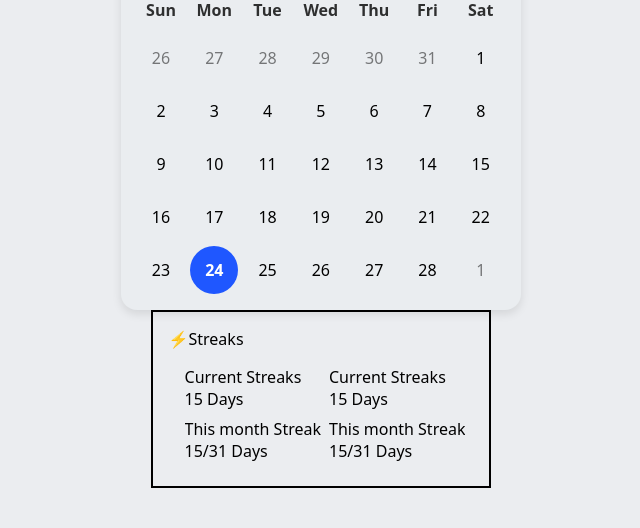
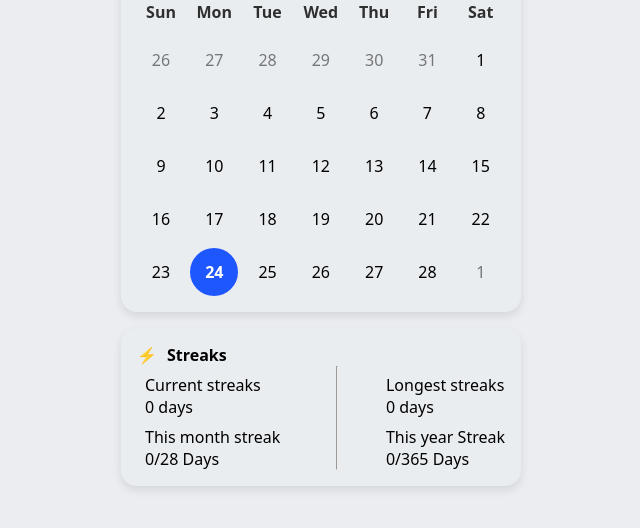
Before and after one commit to thehassanshaikh/Progress-Tracker, a plain HTML site: page index.html in a window 1280 px wide. Shown: the part 192-720 px from the top of the page, without its empty margins (319-959 px from the left). Drawn offline with Linux system fonts and the light colour scheme.

Commit message:
added the day month year and longest streak data dispaly card

```diff
--- a/index.html
+++ b/index.html
@@ -28,8 +28,8 @@
 
         <div class="dates" id="calendar-dates"></div>
     </div>
-     <!-- Add this section for streaks -->
-     <!-- <div class="streaks-container">
+    <!-- Add this section for streaks -->
+    <!-- <div class="streaks-container">
         <div class="streak">
             <span>Current Streak:</span>
             <span id="current-streak">0 days</span>
@@ -41,35 +41,34 @@
     </div> -->
 
     <div class="streaks-container">
-        <div class="streaks-title">
-          <span class="light-icon">⚡️</span>
-          <p class="streaks-title">Streaks</p>
+        <div class="streaks-title-con">
+            <span class="light-icon">⚡️</span>
+            <p class="streaks-title">Streaks</p>
         </div>
         <div class="streaks-data">
             <div class="current-streak-con">
                 <div class="current-streak">
-                    <p>Current Streaks</p>
-                    <p>15 <span>Days</span></p>
+                    <p>Current streaks</p>
+                    <p id="current-streak">15 <span>Days</span></p>
                 </div>
                 <div class="this-month-streak">
-                     <p>This month Streak</p>
-                     <p>15/31 <span>Days</span></p>
+                    <p>This month streak</p>
+                    <p id="this-month-count">15/31 <span>Days</span></p>
                 </div>
             </div>
+            <hr>
             <div class="longest-streak-con">
                 <div class="current-streak">
-                    <p>Current Streaks</p>
-                    <p>15 <span>Days</span></p>
+                    <p>Longest streaks</p>
+                    <p id="longest-streak">15 <span>Days</span></p>
                 </div>
                 <div class="this-month-streak">
-                     <p>This month Streak</p>
-                     <p>15/31 <span>Days</span></p>
+                    <p>This year Streak</p>
+                    <p id="this-year-count">15/31 <span>Days</span></p>
                 </div>
             </div>
         </div>
-
     </div>
-
     <script src="script.js"></script>
 </body>
 
--- a/script.js
+++ b/script.js
@@ -4,6 +4,8 @@ const next = document.getElementById("next-month");
 const calendarDates = document.getElementById("calendar-dates");
 const currentStreakElement = document.getElementById("current-streak");
 const longestStreakElement = document.getElementById("longest-streak");
+const thisMonthCountElement = document.getElementById("this-month-count");
+const thisYearCountElement = document.getElementById("this-year-count");
 
 // Load stored data or initialise
 let selectedDates = JSON.parse(localStorage.getItem("selectedDates")) || {};
@@ -103,20 +105,22 @@ function addCheckmark(div) {
 
 // Function to remove a checkmark
 function removeCheckmark(div) {
-  if(confirm("Are you sure you want to remove the checkmark")){
+  if (confirm("Are you sure you want to remove the checkmark")) {
     let existingIcon = div.querySelector("span");
-  if (existingIcon) div.removeChild(existingIcon);
+    if (existingIcon) div.removeChild(existingIcon);
   }
 }
 
 // Function to calculate streaks
 function updateStreaks() {
-  let dates = Object.values(selectedDates).flat().sort((a, b) => a - b);
+  let dates = Object.values(selectedDates)
+    .flat()
+    .sort((a, b) => a - b);
   let currentStreak = 0;
   let longestStreak = 0;
   let previousDate = null;
 
-  dates.forEach(date => {
+  dates.forEach((date) => {
     if (previousDate === null || date === previousDate + 1) {
       currentStreak++;
     } else {
@@ -134,6 +138,46 @@ function updateStreaks() {
 
   currentStreakElement.textContent = `${currentStreak} days`;
   longestStreakElement.textContent = `${longestStreak} days`;
+
+  // Calculate and update this month's count
+  updateThisMonthCount();
+  // Calculate and update this year's count
+  updateThisYearCount();
+}
+
+// Function to update this month's count
+function updateThisMonthCount() {
+  let today = new Date();
+  let year = today.getFullYear();
+  let month = today.getMonth();
+  let monthKey = `${year}-${month}`;
+
+  let markedDays = selectedDates[monthKey] ? selectedDates[monthKey].length : 0;
+  let totalDays = new Date(year, month + 1, 0).getDate();
+
+  thisMonthCountElement.textContent = `${markedDays}/${totalDays} Days`;
+}
+
+// Function to update this year's count
+function updateThisYearCount() {
+  let today = new Date();
+  let year = today.getFullYear();
+  let markedDays = 0;
+  let totalDays = isLeapYear(year) ? 366 : 365;
+
+  for (let month = 0; month < 12; month++) {
+    let monthKey = `${year}-${month}`;
+    if (selectedDates[monthKey]) {
+      markedDays += selectedDates[monthKey].length;
+    }
+  }
+
+  thisYearCountElement.textContent = `${markedDays}/${totalDays} Days`;
+}
+
+// Helper function to check if a year is a leap year
+function isLeapYear(year) {
+  return (year % 4 === 0 && year % 100 !== 0) || year % 400 === 0;
 }
 
 // Event listeners for navigation buttons
--- a/style.css
+++ b/style.css
@@ -152,21 +152,28 @@ body {
 
 /* Streaks container */
 .streaks-container {
-  display: flex
-;
-  border: 2px solid;
   padding: 1rem;
-  flex-direction: column;
+  background: var(--main);
+  border-radius: 1rem;
+  width: 100%;
+  max-width: 400px;
+  box-shadow: 0px 4px 10px rgba(0, 0, 0, 0.1);
+  overflow: hidden;
+  margin-top: 1rem;
 }
 
 .streaks-data {
-  display: flex
-;
-  padding: 0.5rem;
+  display: flex;
+  justify-content: space-between;
 }
-.streaks-title {
-  display: flex
-;
+.streaks-title-con {
+  display: flex;
+}
+
+p.streaks-title {
+  font-size: 1rem;
+  font-weight: 600;
+  padding: 0 10px;
 }
 .current-streak-con {
   padding: 0 0.5rem;
@@ -183,3 +190,7 @@ body {
   display: inline-block;
   margin-right: 10px;
 }
+
+.current-streak span, .this-month-streak span {
+  font-size: 0.8rem;
+}
```
